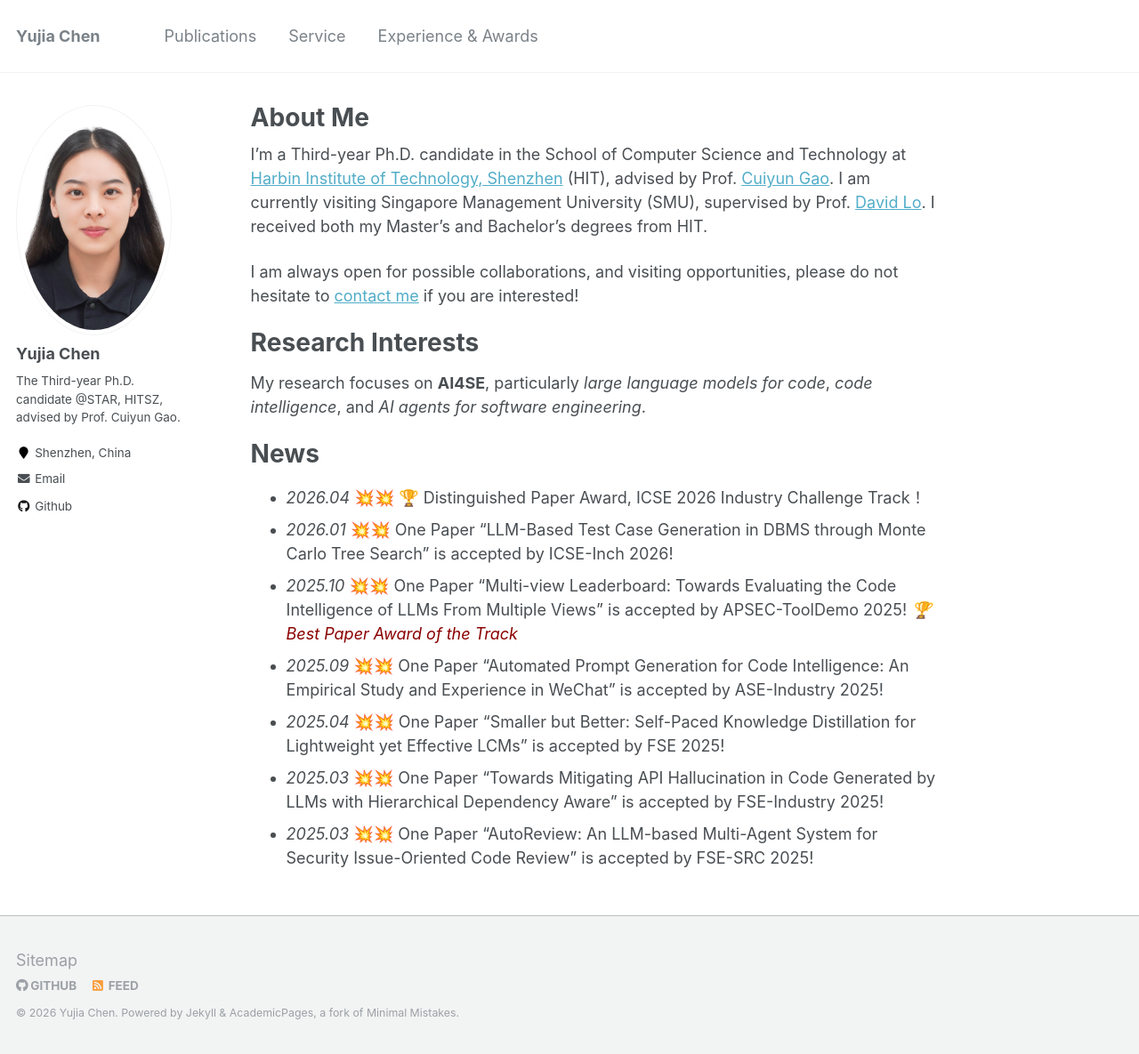
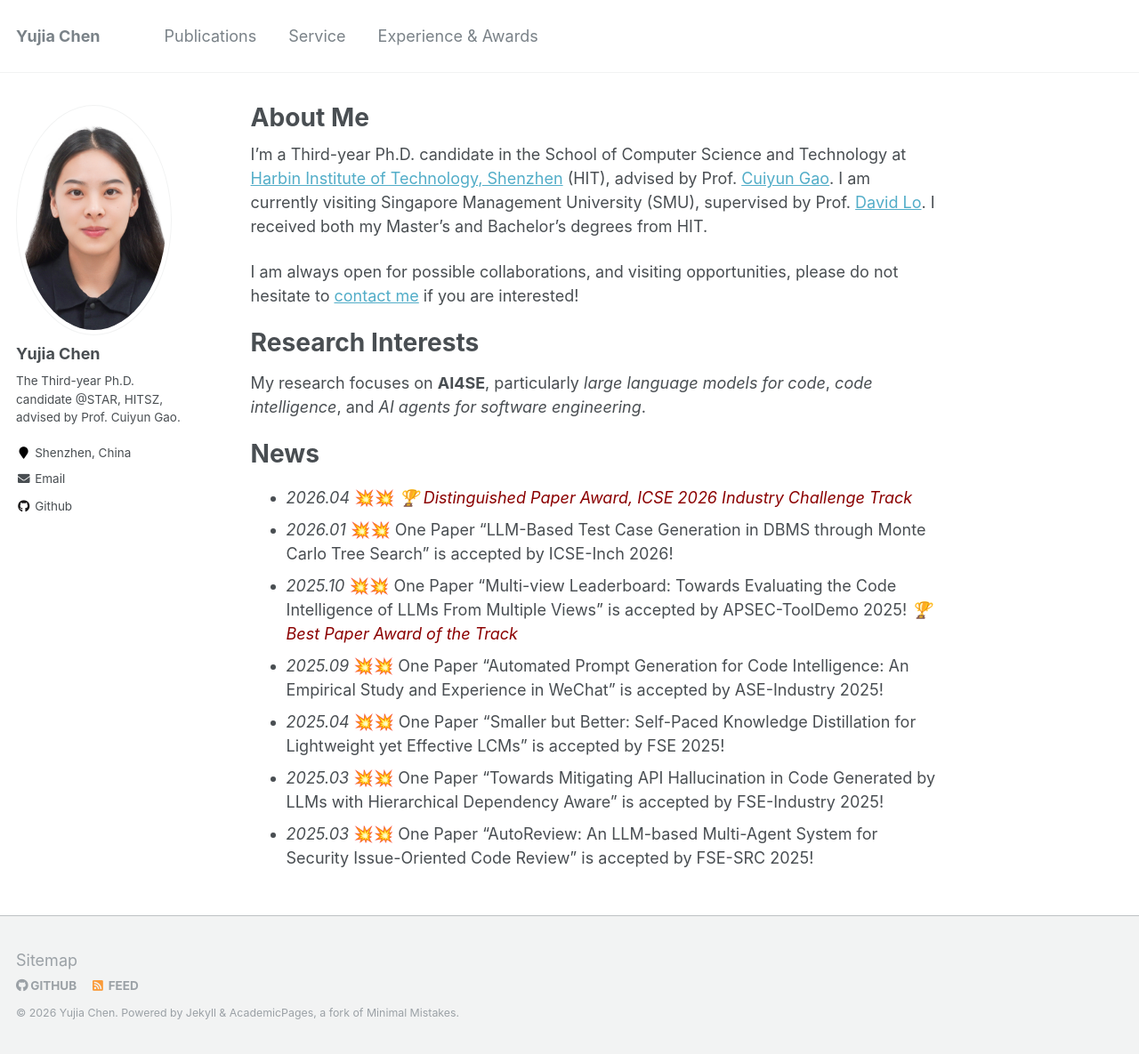
Before and after one commit to yujiachen99/yujiachen99.github.io, a Jekyll site: the page built from _pages/about.md, in a window 1280 px wide and 1185 px high. Shown: the whole window at 89% size. Built offline with Jekyll 4.4.1, drawn with Linux system fonts in a browser that asks for light colours.

Commit message:
Highlight ICSE distinguished paper award

```diff
--- a/_pages/about.md
+++ b/_pages/about.md
@@ -15,7 +15,7 @@ I am always open for possible collaborations, and visiting opportunities, please
 My research focuses on **AI4SE**, particularly *large language models for code*, *code intelligence*, and *AI agents for software engineering*.
 
 #  News
-- *2026.04* 💥💥 🏆 Distinguished Paper Award, ICSE 2026 Industry Challenge Track！
+- *2026.04* 💥💥 *<font color="#8B0000">🏆 Distinguished Paper Award, ICSE 2026 Industry Challenge Track</font>*
 - *2026.01* 💥💥 One Paper "LLM-Based Test Case Generation in DBMS through Monte Carlo Tree Search" is accepted by ICSE-Inch 2026!
 - *2025.10* 💥💥 One Paper "Multi-view Leaderboard: Towards Evaluating the Code Intelligence of LLMs From Multiple Views" is accepted by APSEC-ToolDemo 2025! *<font color="#8B0000">🏆 Best Paper Award of the Track</font>*
 - *2025.09* 💥💥 One Paper "Automated Prompt Generation for Code Intelligence: An Empirical Study and Experience in WeChat" is accepted by ASE-Industry 2025!
```
